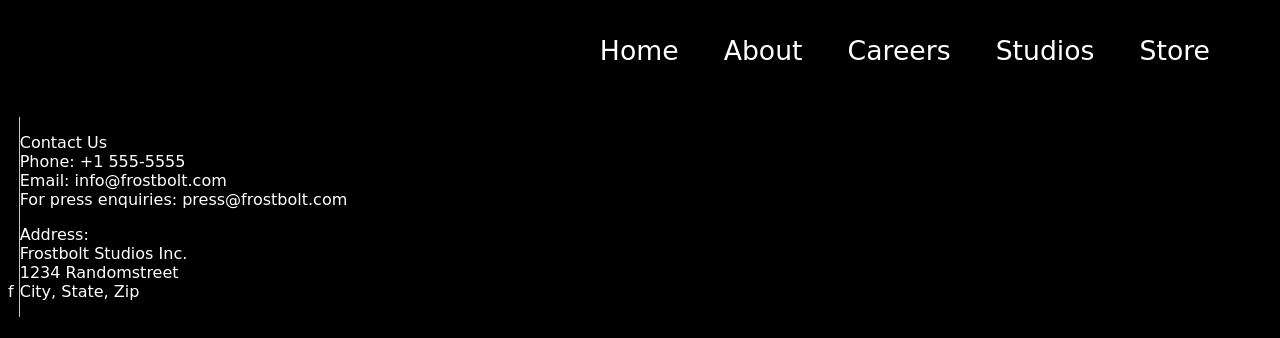
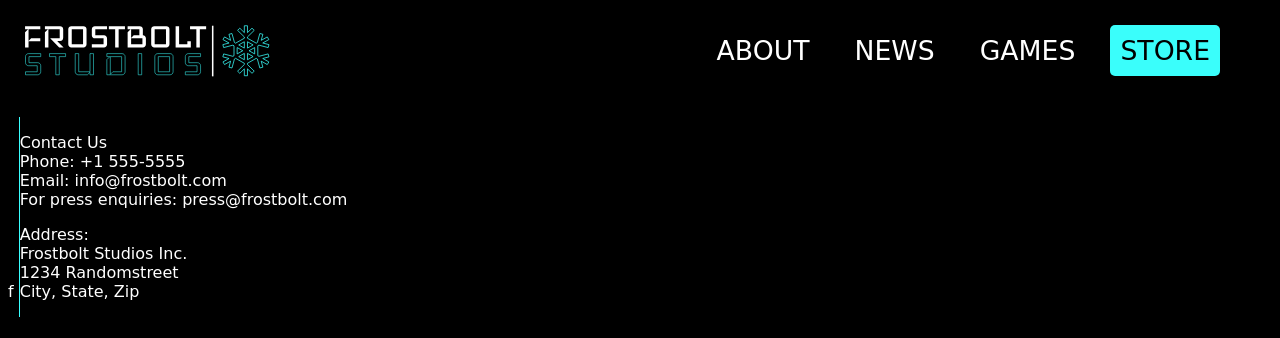
Before and after one commit to Tarenja/Frostbolt, a plain HTML site: page game.html in a window 1280 px wide. Drawn offline with Linux system fonts and the light colour scheme.

Commit message:
first commit on the storepage branch

```diff
--- a/game.html
+++ b/game.html
@@ -5,14 +5,14 @@
 	<title>Game Title</title>
 </head>
 <body>
-	<div id="nav">
+<div id="nav">
 		<nav>
+			<a href="index.html"><img class="logo" src="images/FrostboltStudios_logo_white.svg"/></a>
 			<ul>
-				<li>Home</li>
-				<li>About</li>
-				<li>Careers</li>
-				<li>Studios</li>
-				<li>Store</li>
+				<li> <a href="about.html">ABOUT</a></li>
+				<li> <a href="#">NEWS</a></li>
+				<li> <a href="#">GAMES</a></li>
+				<li id="storeButton"><a href="store.html">STORE</a></li>
 			</ul>
 		</nav>
 	</div>
```
